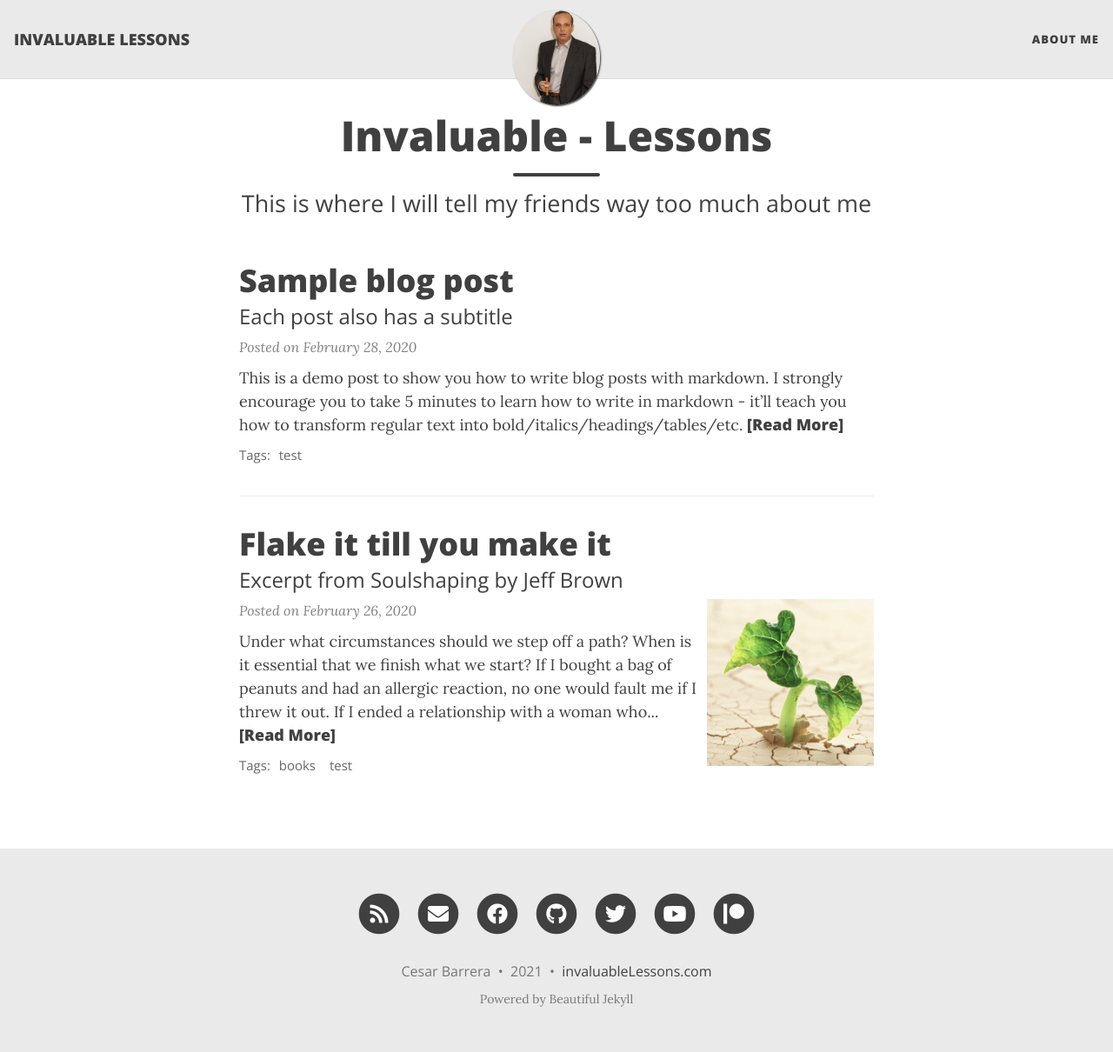
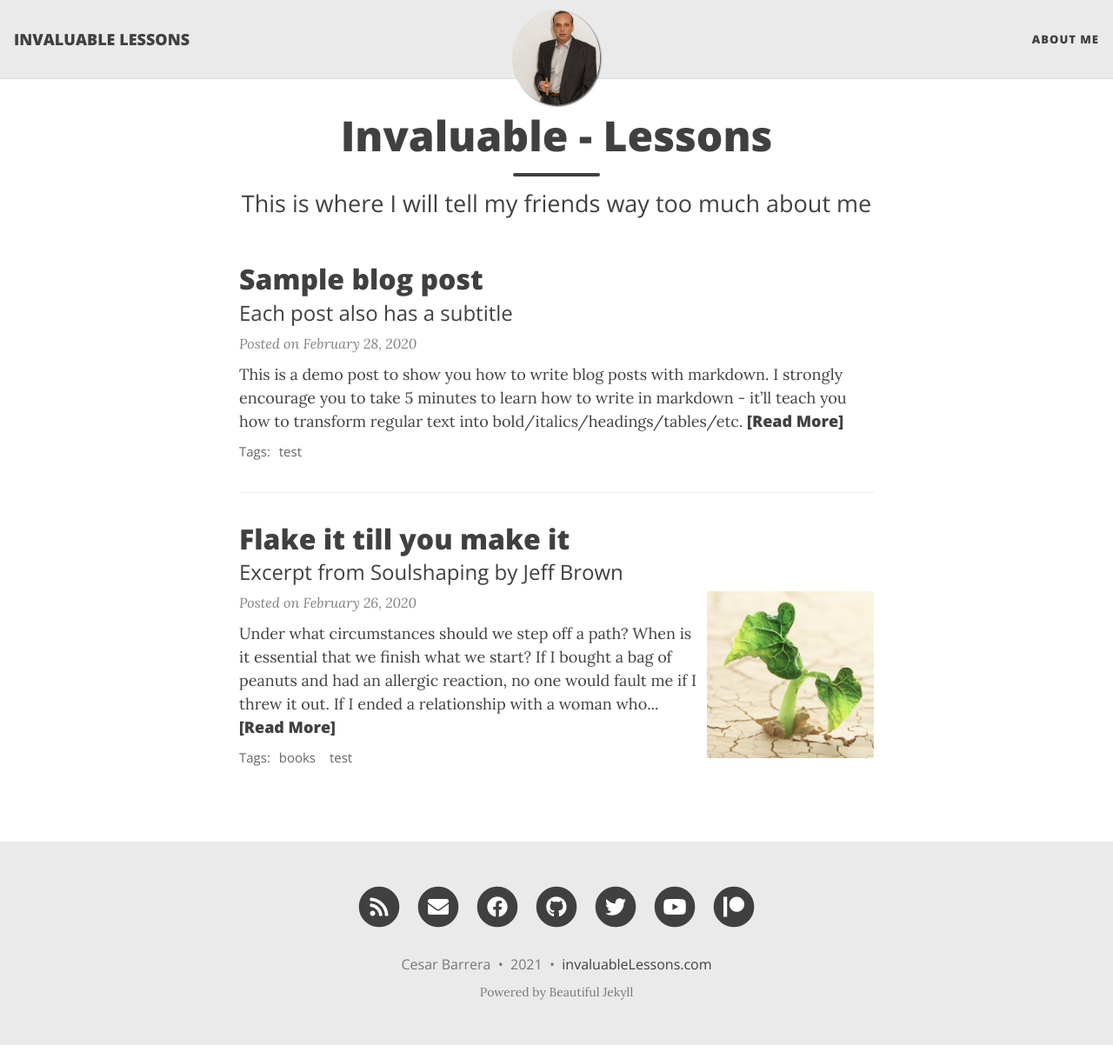
Before and after one commit to quintabatan/quintabatan.github.io, a Jekyll site: the page built from index.html, in a window 1280 px wide and 1210 px high. Shown: the whole window at 87% size. Built offline with Jekyll 4.4.1, drawn with Linux system fonts in a browser that asks for light colours; nearby versions of some CDN libraries; the list of posts is cut into pages by our own code.

Commit message:
Update beautifuljekyll.css

```diff
--- a/assets/css/beautifuljekyll.css
+++ b/assets/css/beautifuljekyll.css
@@ -539,7 +539,7 @@ footer .footer-custom-content {
 
 @media (min-width: 768px) {
   .post-preview .post-title {
-    font-size: 2.25rem;
+    font-size: 2rem;
   }
 }
 
```
